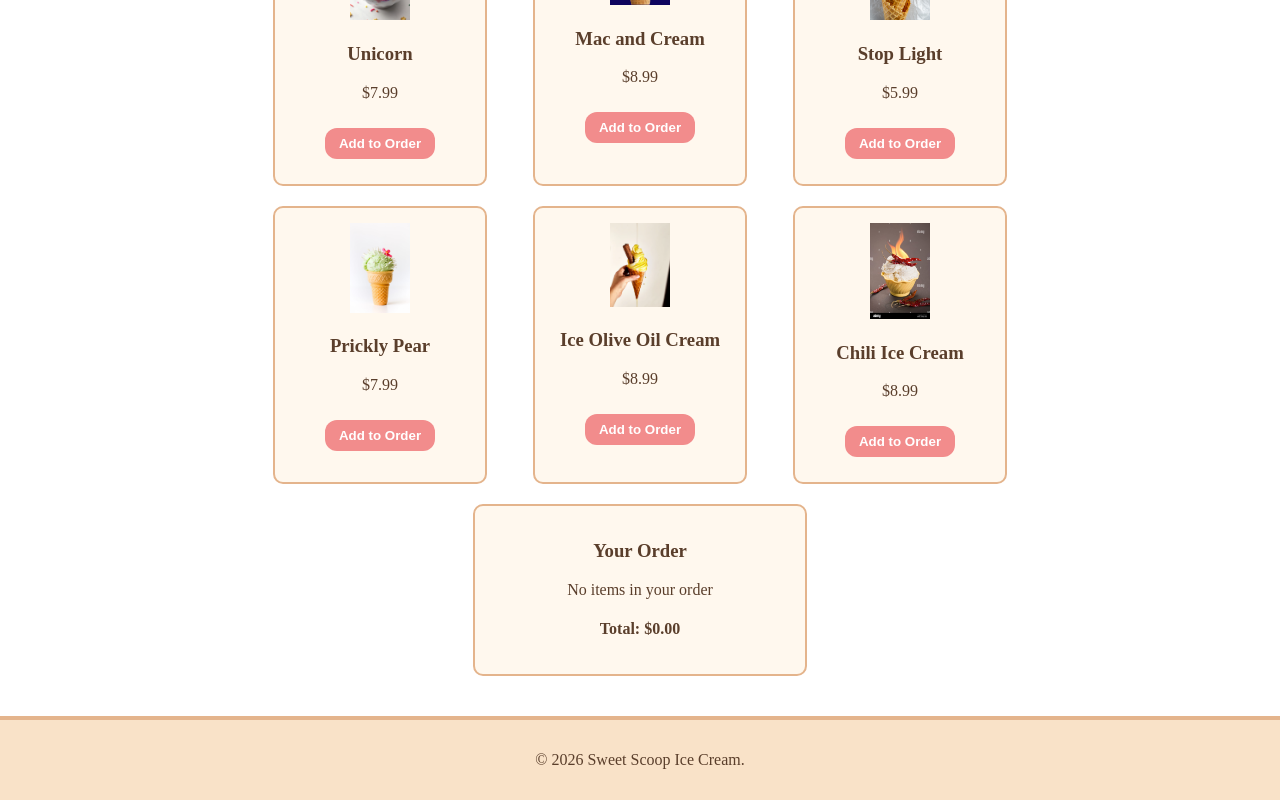
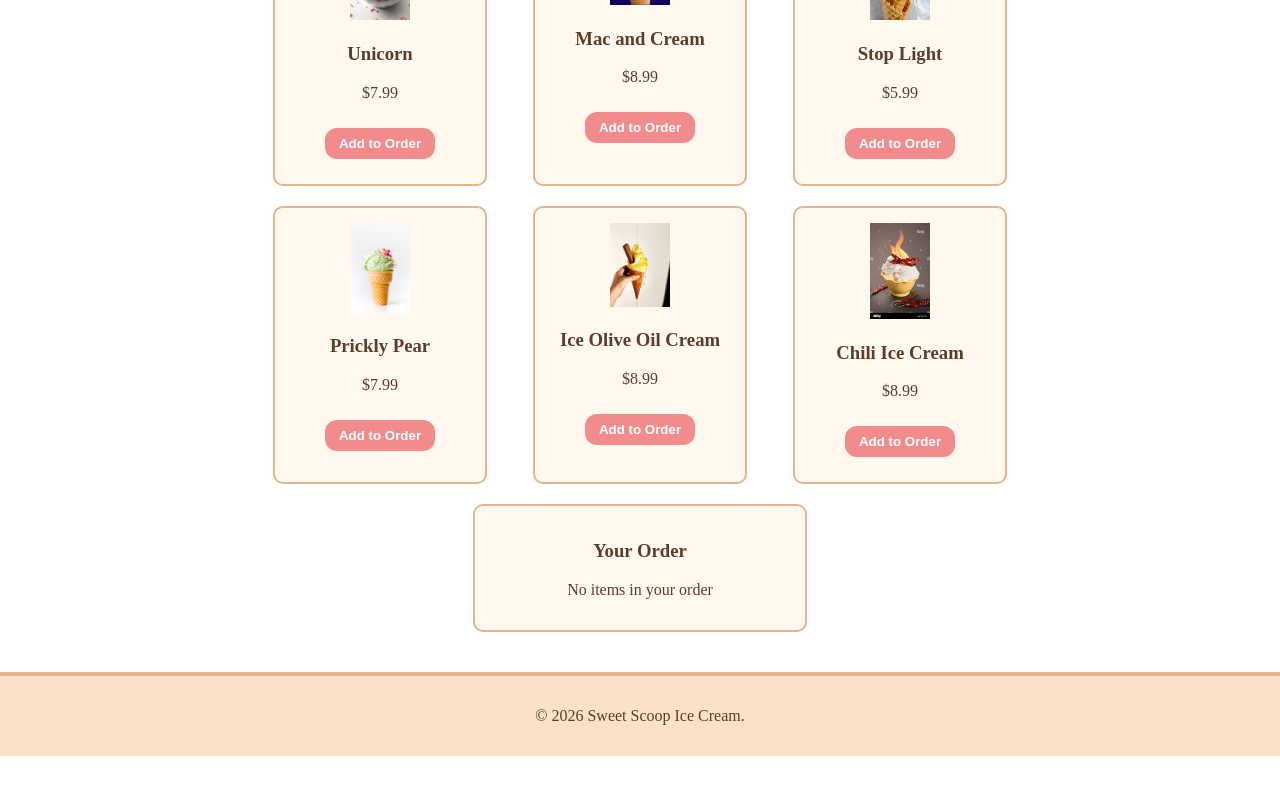
Before and after one commit to l-qu/ensf-381-assignment3, a React (Create React App) app in the folder sweet-scoop-app/: page /flavors in a window 1280 px wide. Shown: the part 891-1691 px from the top of the page. After the commit the page ends 1647 px from the top, so only its background shows below. Built offline with nearby package versions, Linux system fonts and the light colour scheme.

Commit message:
Fixed something

```diff
--- a/sweet-scoop-app/src/components/OrderList.js
+++ b/sweet-scoop-app/src/components/OrderList.js
@@ -15,7 +15,8 @@ function OrderList({order = [], onRemove}){
                            onRemove = {onRemove}/>
             )))}
 
-            <h4>Total: ${total.toFixed(2)}</h4>
+            {order.length !== 0 ? (<h4>Total: ${total.toFixed(2)}</h4>) :
+            (null)}
         </div>
     );
 }
```
